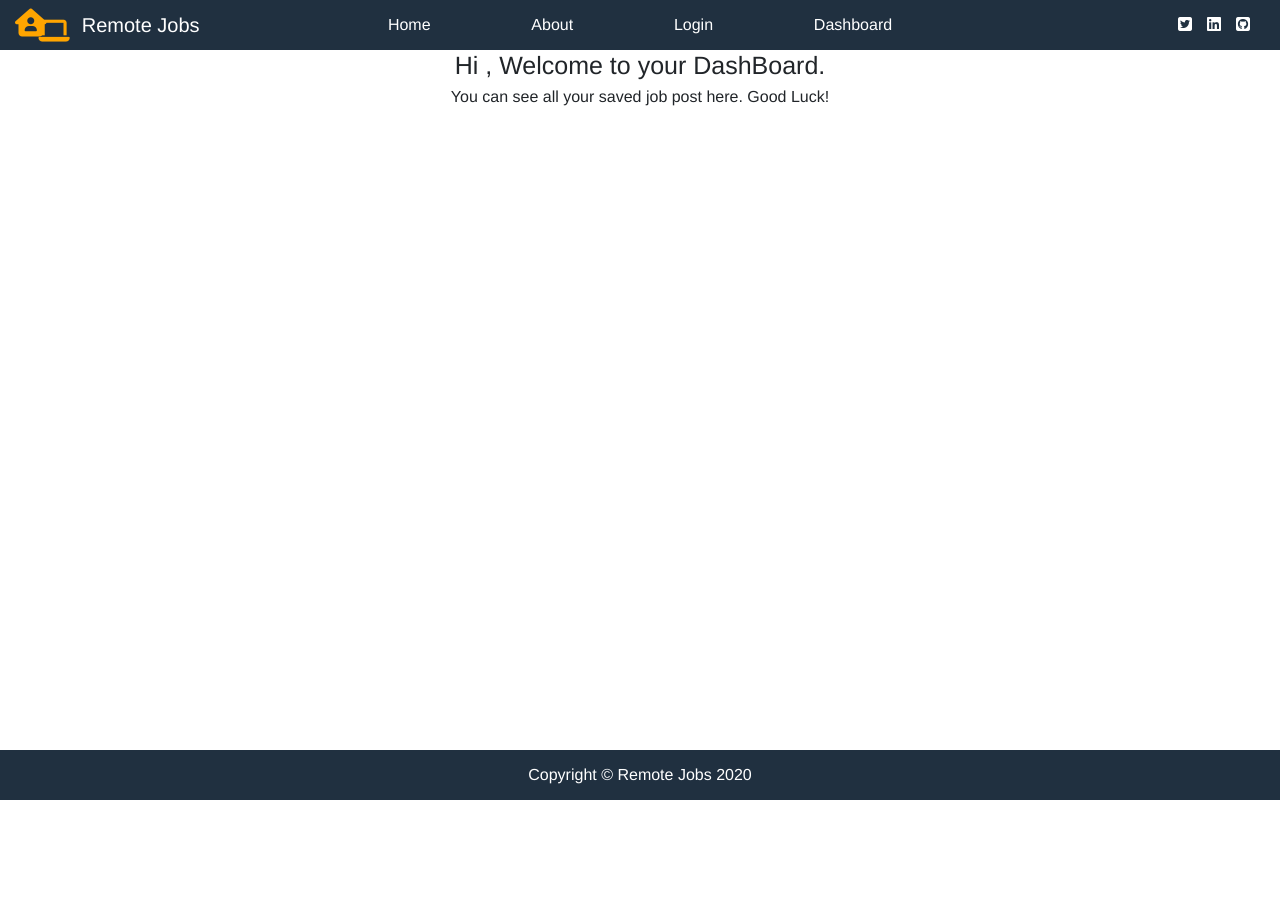
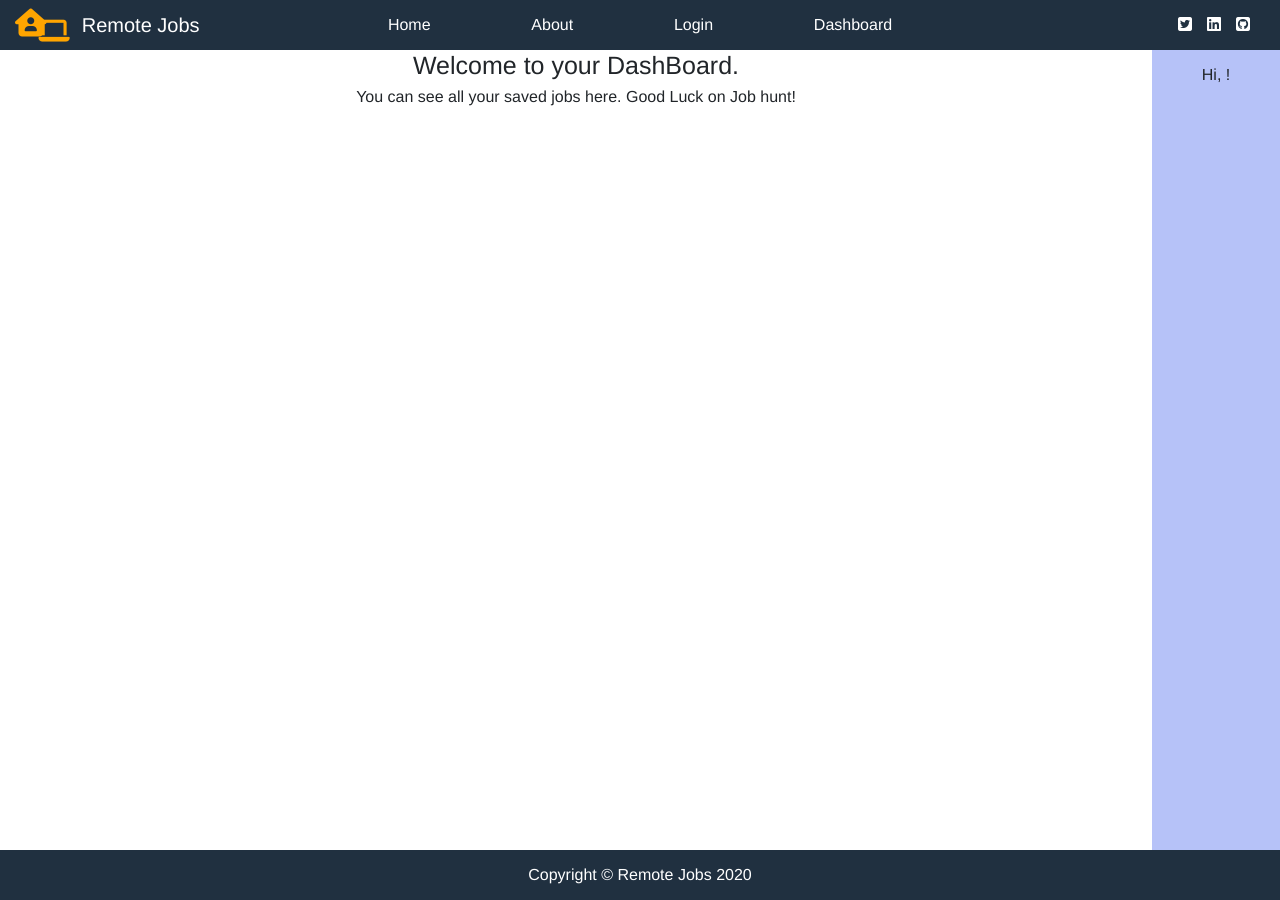
Before and after one commit to mdr-uma/remote-jobs, a React (Create React App) app in the folder remote-jobs-client/: page /dashboard in a window 1280 px wide. Before the commit the page ends 800 px from the top, so only its background shows below. Built offline with nearby package versions, Linux system fonts and the light colour scheme.

Commit message:
added some divs and classNames

```diff
--- a/remote-jobs-client/src/components/DashBoard.js
+++ b/remote-jobs-client/src/components/DashBoard.js
@@ -2,9 +2,17 @@ import React from 'react'
 
 const DashBoard = (props) => {
     return(
-        <div>
-            <h1>Hi {props.userName}, Welcome to your DashBoard.</h1>
-             <p>You can see all your saved job post here. Good Luck!</p>
+        <div className= "content">
+            <div className="job-list">
+                <h1> Welcome to your DashBoard.</h1>
+                <p>You can see all your saved jobs here. Good Luck on Job hunt!</p>
+            </div>
+            <div className="side-bar">
+                Hi, {props.userName}!
+            </div>
+            <div className="saved-job">
+
+            </div>
         </div>
 
     )
```
